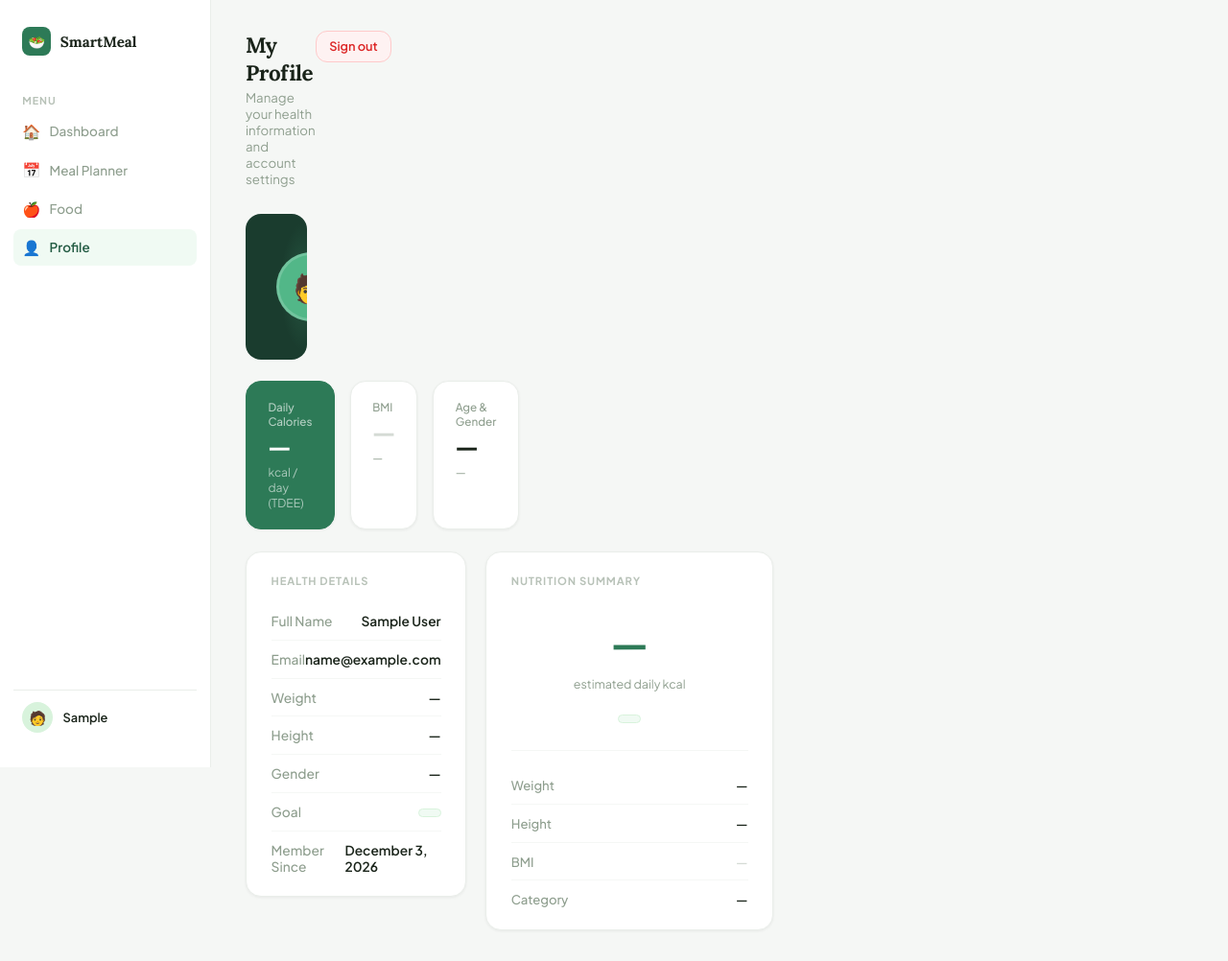
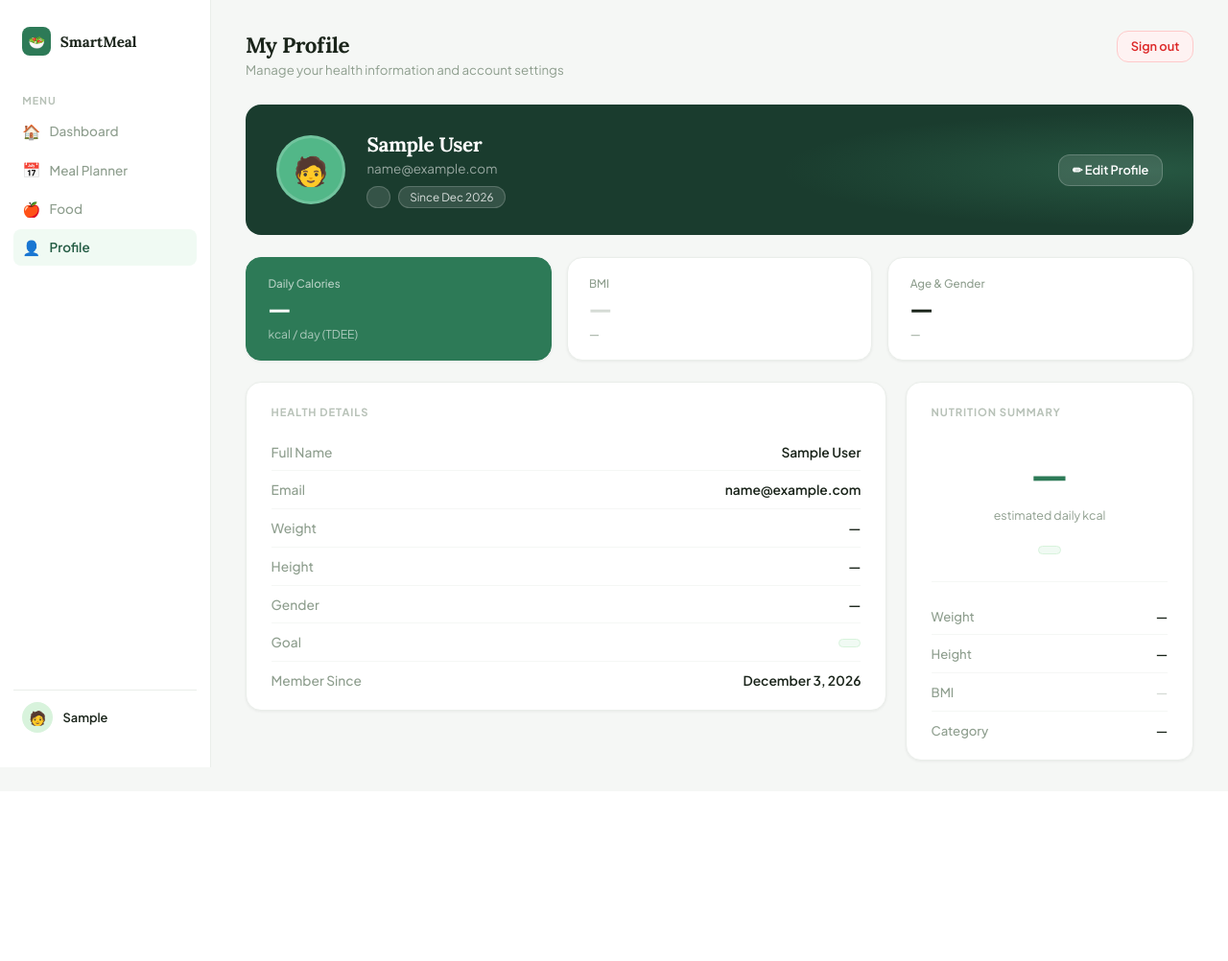
Before and after one commit to eliasakalu/web_nutrition_app, a PHP site: page /profile.php in a window 1280 px wide. Shown: the whole page at 96% size. After the commit the page ends 800 px from the top, so only its background shows below. Run offline with PHP 8.4, Linux system fonts and the light colour scheme; the visitor is signed in with stand-in values (Sample User, id 1).

Commit message:
Design_Changed

```diff
--- a/assets/css/auth.css
+++ b/assets/css/auth.css
@@ -404,8 +404,7 @@ body {
    Sidebar left | main content right
 ══════════════════════════════════════════ */
 .app-wrap {
-  display: grid;
-  grid-template-columns: 220px 1fr;
+  display: block;
   min-height: 100vh;
 }
 
```
